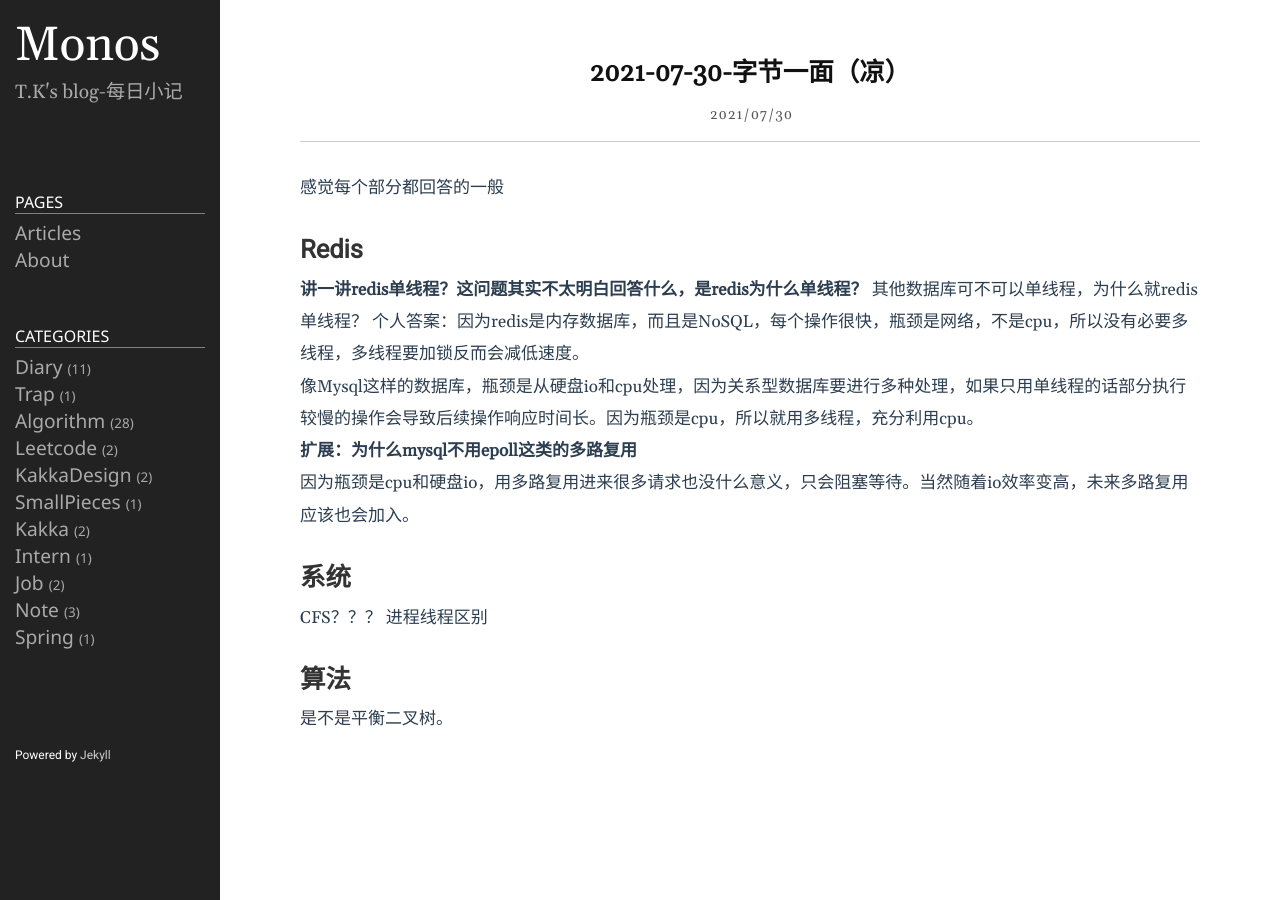
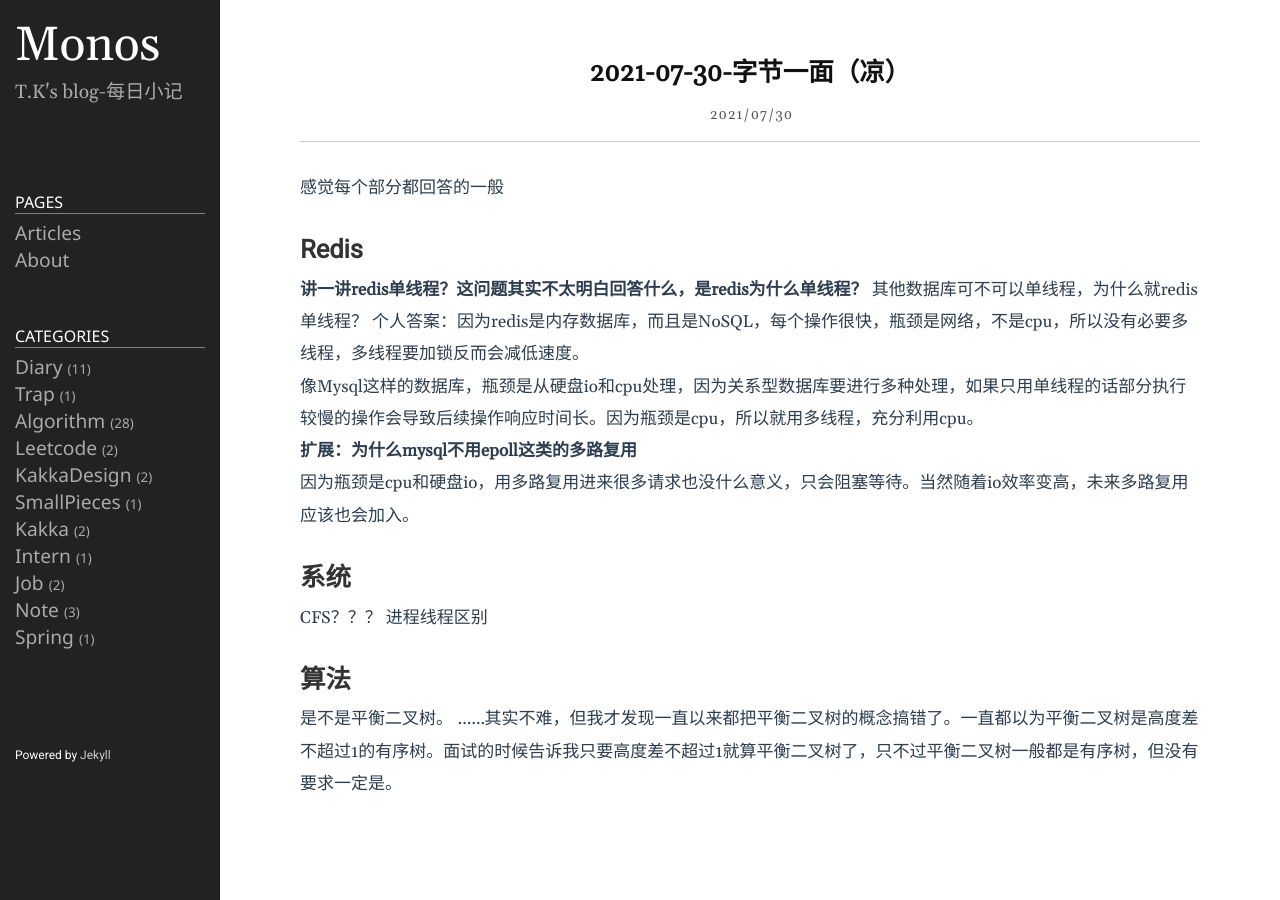
Before and after one commit to Taunk714/Taunk.github.io, a Jekyll site: the page built from _posts/2021-07-30-面试小结.md, in a window 1280 px wide. Built offline with Jekyll 4.4.1, drawn with Linux system fonts in a browser that asks for light colours.

Commit message:
修改文件: _posts/2021-07-30-面试小结.md

```diff
--- a/_posts/2021-07-30-面试小结.md
+++ b/_posts/2021-07-30-面试小结.md
@@ -24,3 +24,4 @@ CFS？？？
 进程线程区别
 # 算法
 是不是平衡二叉树。
+……其实不难，但我才发现一直以来都把平衡二叉树的概念搞错了。一直都以为平衡二叉树是高度差不超过1的有序树。面试的时候告诉我只要高度差不超过1就算平衡二叉树了，只不过平衡二叉树一般都是有序树，但没有要求一定是。
```
